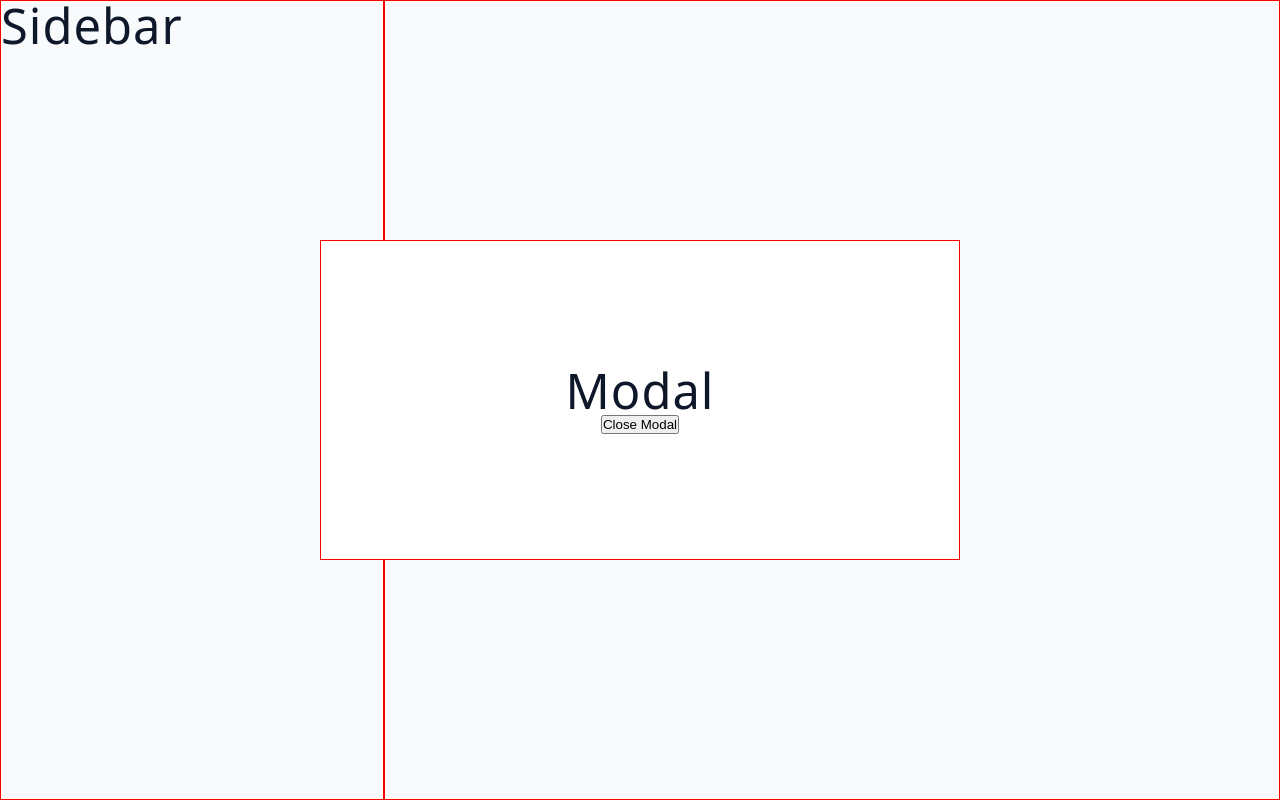
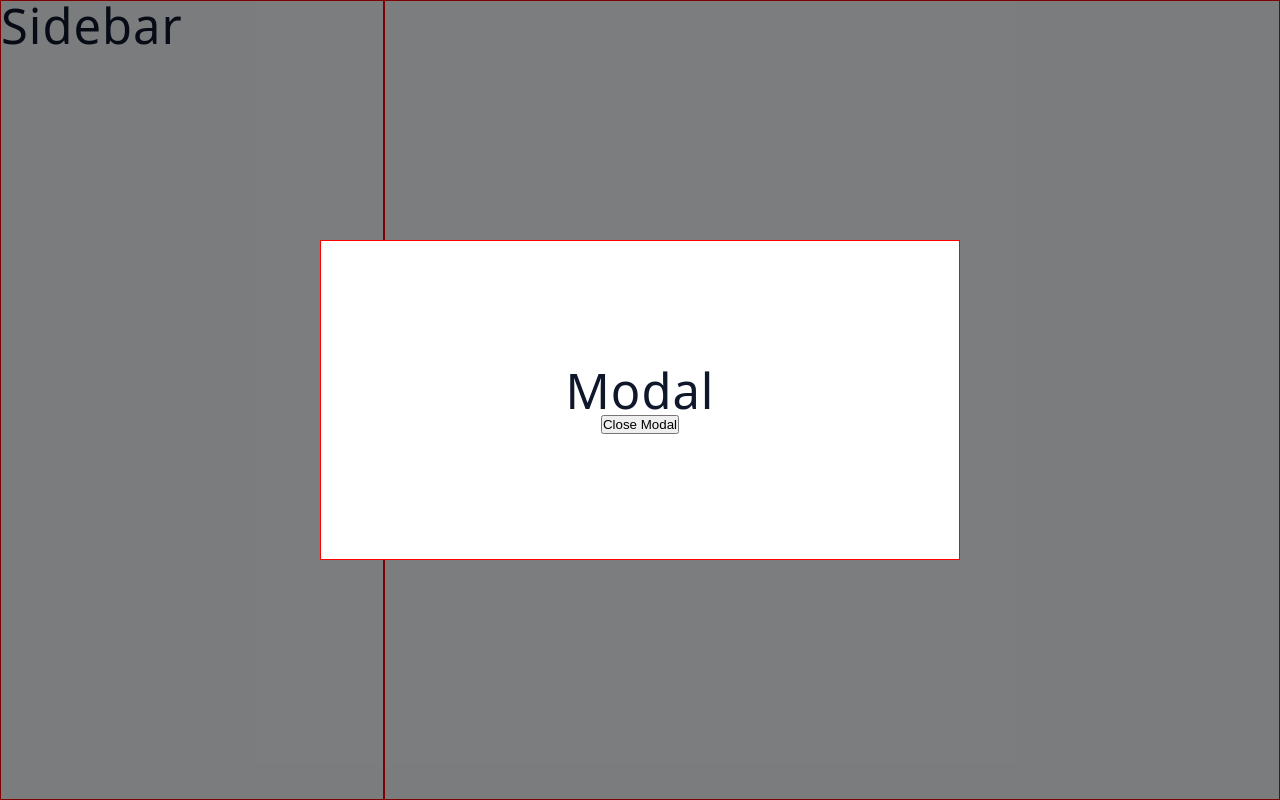
Before and after one commit to UmrenTV/fundamental-react-projects, a React (Vite) app in the folder sidebar/: page / in a window 1280 px wide. Both pictures are taken after a click on the button "Show Modal". Built offline with nearby package versions, Linux system fonts and the light colour scheme.

Commit message:
added animation for the modal using framer animations

```diff
--- a/sidebar/package.json
+++ b/sidebar/package.json
@@ -9,6 +9,7 @@
     "preview": "vite preview"
   },
   "dependencies": {
+    "framer-motion": "^12.4.7",
     "react": "^18.2.0",
     "react-dom": "^18.2.0",
     "react-icons": "^4.7.1"
--- a/sidebar/src/App.jsx
+++ b/sidebar/src/App.jsx
@@ -10,7 +10,7 @@ const App = () => {
         <main>
             <Sidebar />
             <Home />
-            {modal && <Modal />}
+            <Modal />
         </main>
     );
 };
--- a/sidebar/src/Home.jsx
+++ b/sidebar/src/Home.jsx
@@ -2,13 +2,13 @@ import { useGlobalContext } from "./context";
 
 const Home = () => {
     const { setModal } = useGlobalContext();
-    const showModal = () => {
+    const openModal = () => {
         setModal(true);
     };
     return (
         <div className="home-container">
             <h1>Home</h1>
-            <button onClick={showModal}>Show Modal</button>
+            <button onClick={openModal}>Show Modal</button>
         </div>
     );
 };
--- a/sidebar/src/Modal.jsx
+++ b/sidebar/src/Modal.jsx
@@ -1,20 +1,48 @@
 import { useGlobalContext } from "./context";
+import { useState, useEffect } from "react";
+import { motion, AnimatePresence } from "framer-motion";
 
 const Modal = () => {
-    const { setModal } = useGlobalContext();
+    const { modal, setModal } = useGlobalContext();
+    const [isVisible, setIsVisible] = useState(false);
+
+    useEffect(() => {
+        if (modal) {
+            setIsVisible(true);
+        }
+    }, [modal]);
+    const closeModal = () => {
+        setIsVisible(false);
+        setTimeout(() => {
+            setModal(false);
+        }, 200);
+    };
     return (
-        <div className="modal-container">
-            <div className="modal-content">
-                <h1>Modal</h1>
-                <button
-                    onClick={() => {
-                        setModal(false);
-                    }}
+        <AnimatePresence>
+            {modal && isVisible && (
+                <motion.div
+                    className="modal-container"
+                    initial={{ opacity: 0 }}
+                    animate={{ opacity: 1 }}
+                    exit={{ opacity: 0 }}
+                    transition={{ duration: 0.2 }}
                 >
-                    Close Modal
-                </button>
-            </div>
-        </div>
+                    <div className="modal-overlay" onClick={closeModal}>
+                        <motion.div
+                            className="modal-content"
+                            initial={{ scale: 0.9 }}
+                            animate={{ scale: 1 }}
+                            exit={{ scale: 0.9 }}
+                            transition={{ duration: 0.2 }}
+                            onClick={(e) => e.stopPropagation()}
+                        >
+                            <h1>Modal</h1>
+                            <button onClick={closeModal}>Close Modal</button>
+                        </motion.div>
+                    </div>
+                </motion.div>
+            )}
+        </AnimatePresence>
     );
 };
 
--- a/sidebar/src/index.css
+++ b/sidebar/src/index.css
@@ -290,9 +290,17 @@ main {
 }
 
 .modal-container {
-    position: absolute;
+    position: fixed;
     width: 100vw;
     height: 100vh;
+}
+.modal-overlay {
+    position: absolute;
+    top: 0;
+    left: 0;
+    background: rgba(0, 0, 0, 0.5);
+    width: 100%;
+    height: 100%;
     display: flex;
     align-items: center;
     justify-content: center;
@@ -306,4 +314,5 @@ main {
     justify-content: center;
     align-items: center;
     background: white;
+    z-index: 10;
 }
```
Also changed, not shown: 1 other file (tests, documents, lock files or other folders).
